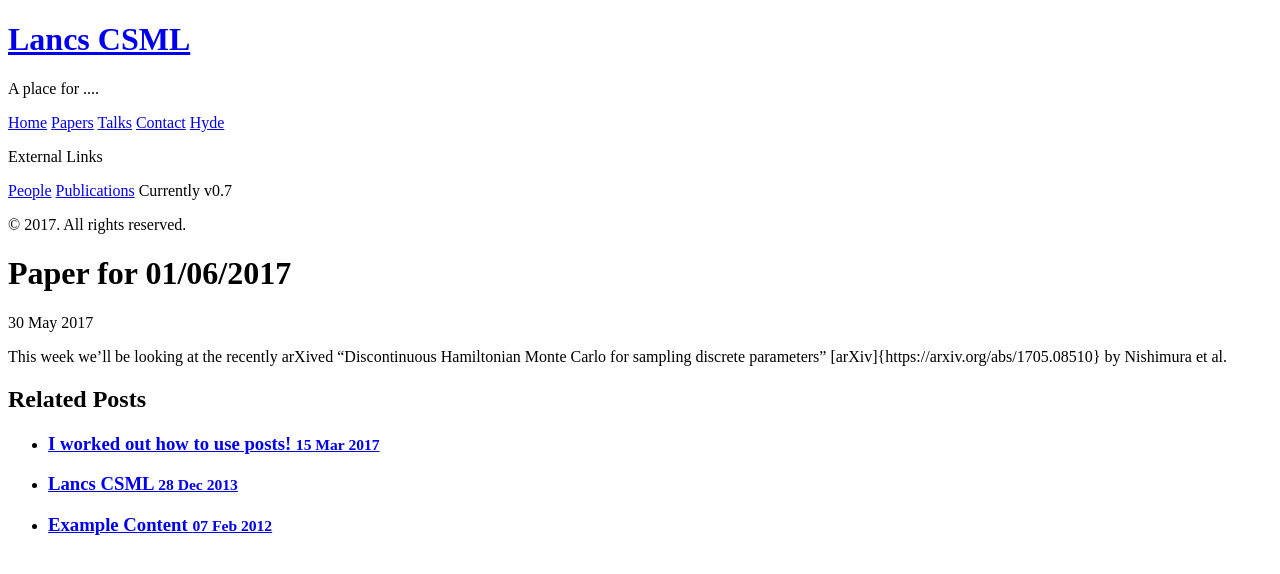
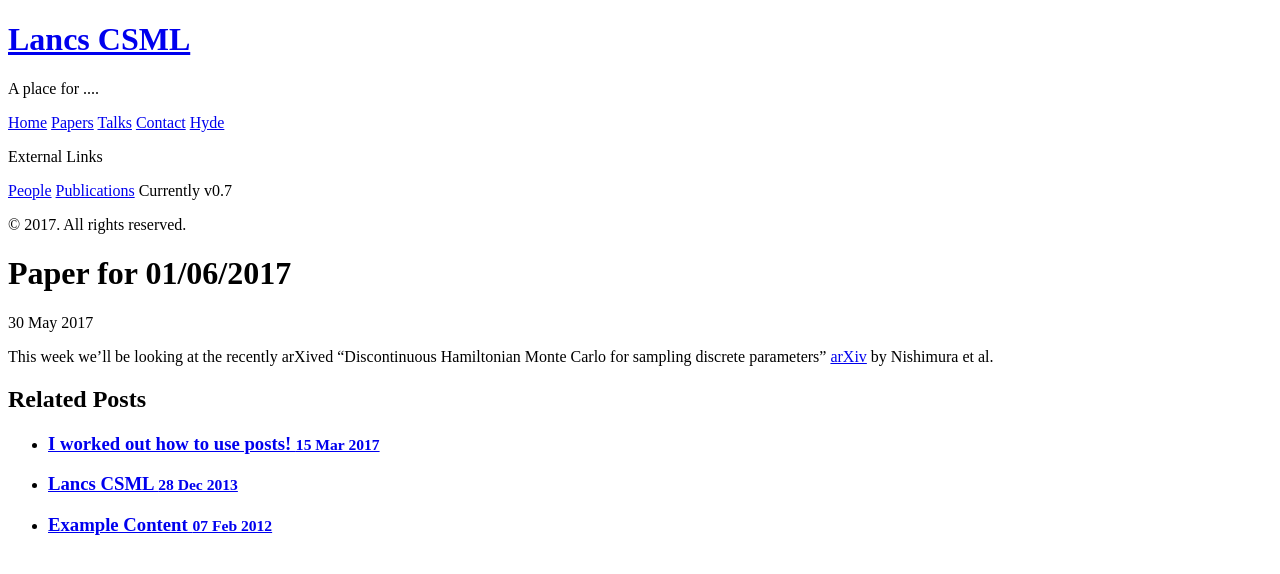
Before and after one commit to LU-CSML/LU-CSML, a Jekyll site: the page built from _posts/2017-05-30-Paper.md, in a window 1280 px wide. Shown: the top 574 px of the page. Built offline with Jekyll 4.4.1, drawn with Linux system fonts in a browser that asks for light colours.

Commit message:
Added som Jazz

```diff
--- a/_posts/2017-05-30-Paper.md
+++ b/_posts/2017-05-30-Paper.md
@@ -3,4 +3,4 @@ layout: post
 title: Paper for 01/06/2017
 ---
 
-This week we'll be looking at the recently arXived "Discontinuous Hamiltonian Monte Carlo for sampling discrete parameters" [arXiv]{https://arxiv.org/abs/1705.08510} by Nishimura et al.
+This week we'll be looking at the recently arXived "Discontinuous Hamiltonian Monte Carlo for sampling discrete parameters" [arXiv](https://arxiv.org/abs/1705.08510) by Nishimura et al.
```
Also changed, not shown: Contact.md (+1 -1 lines), Papers.md (+1 -3 lines).
